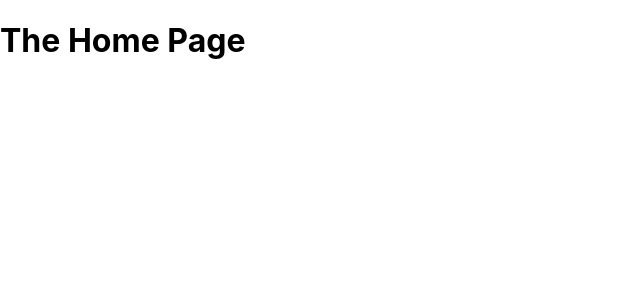
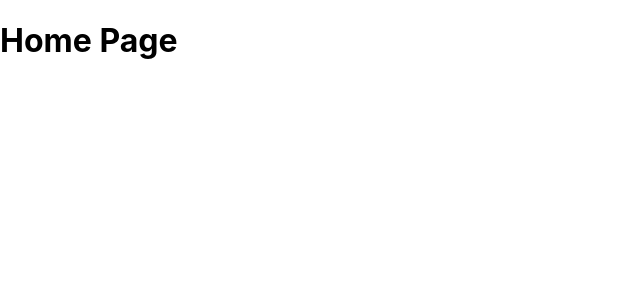
Before and after one commit to VictoriaStudios/nextJsAcademind, a Next.js app: page / in a window 1280 px wide. Shown: the top 300 px of the page, without its empty margins (0-640 px from the left). Built offline with nearby package versions, Linux system fonts and the light colour scheme.

Commit message:
Just a rename

```diff
--- a/pages/index.js
+++ b/pages/index.js
@@ -1,6 +1,6 @@
 function HomePage() {
   return (
-    <h1>The Home Page</h1>
+    <h1>Home Page </h1>
   )
 }
 
```
